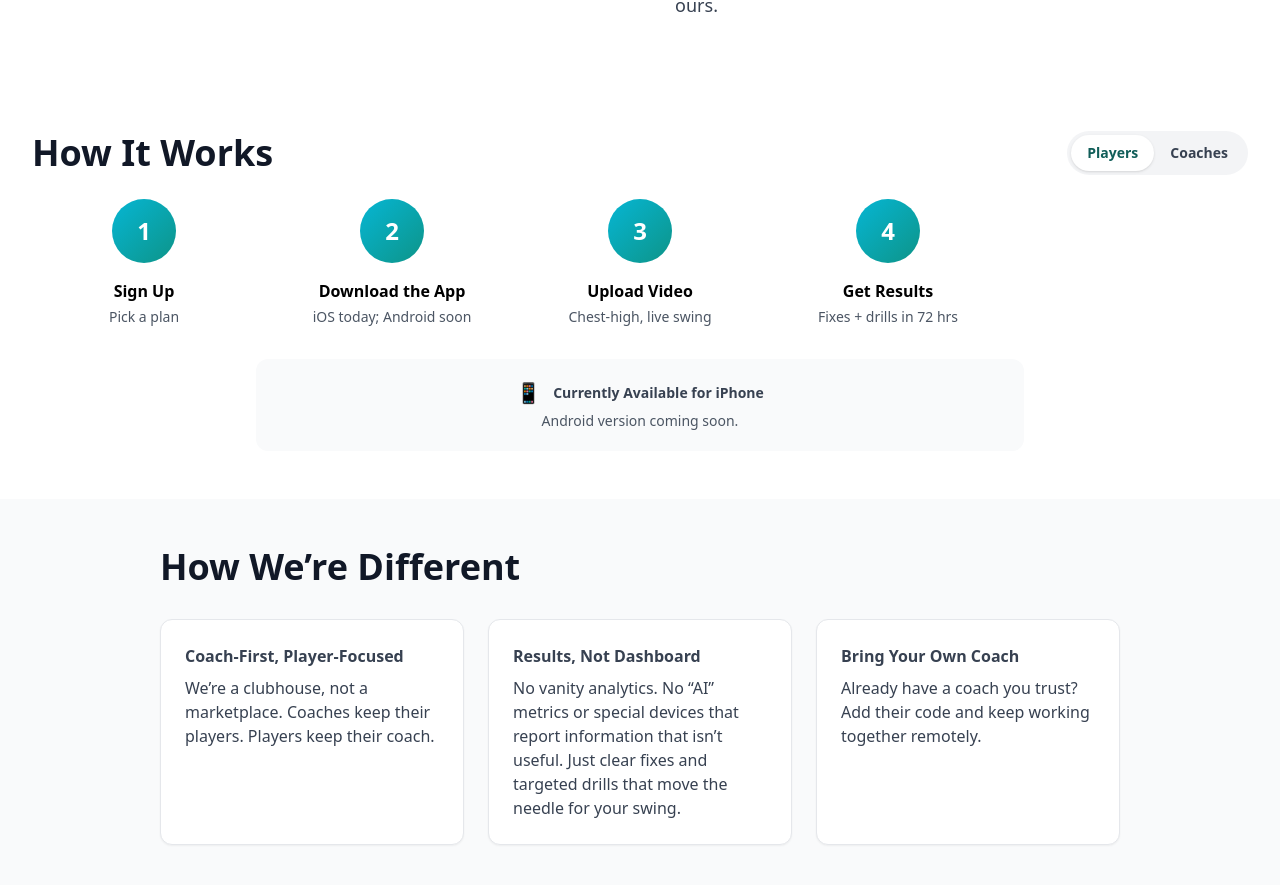
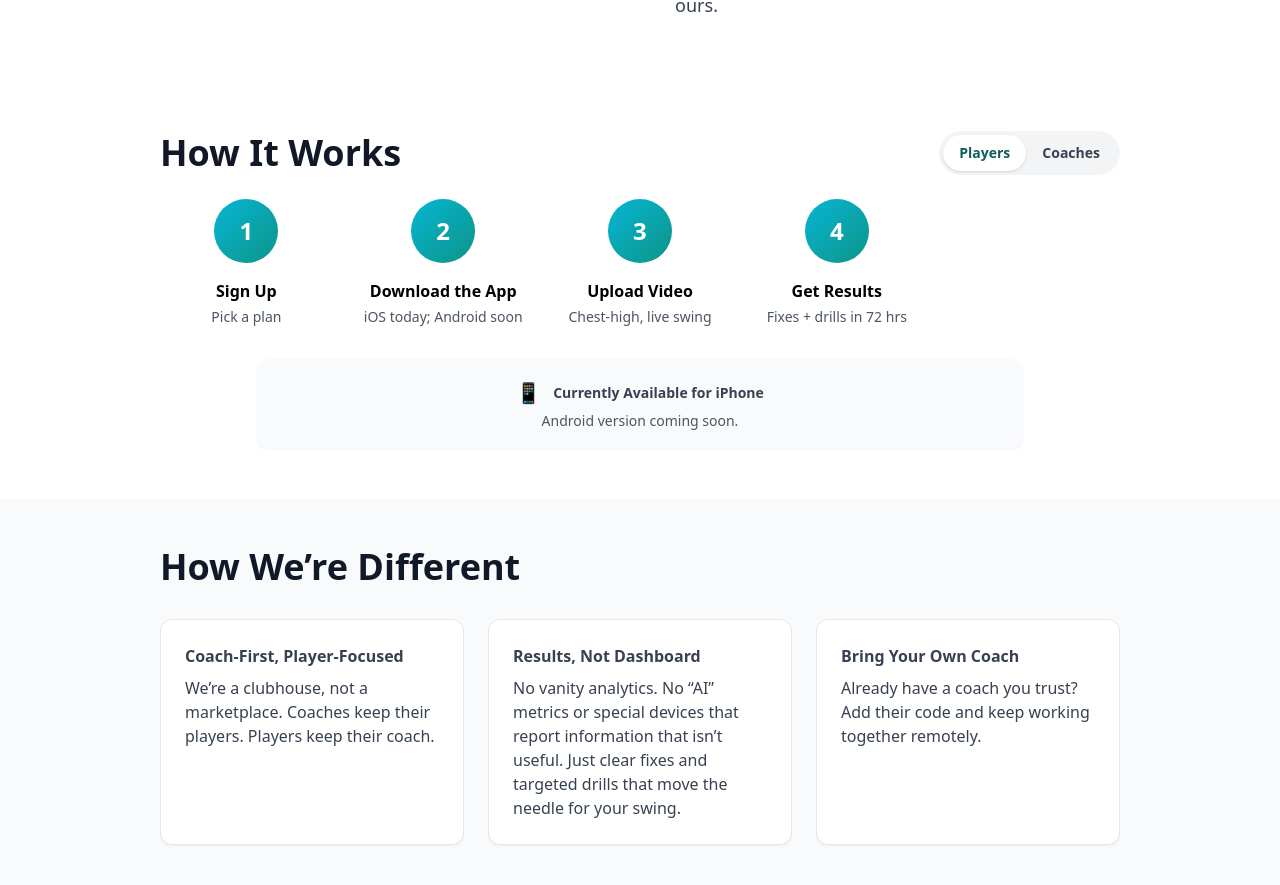
Before and after one commit to aa452110/batdigest-swing-platform, a React (Vite) app in the folder swing-analysis/: page / in a window 1280 px wide. Shown: the part 1017-1902 px from the top of the page. Built offline with nearby package versions, Linux system fonts and the light colour scheme; no server answers.

Commit message:
layout: align How It Works left margin/width to match Differentiators (max-w-5xl)

```diff
--- a/swing-analysis/src/components/LandingPageComponents/HowItWorksSection.tsx
+++ b/swing-analysis/src/components/LandingPageComponents/HowItWorksSection.tsx
@@ -39,7 +39,7 @@
 
   return (
     <section className="py-12 bg-white" id="how-it-works">
-      <div className="max-w-7xl mx-auto px-4 sm:px-6 lg:px-8">
+      <div className="max-w-5xl mx-auto px-4 sm:px-6 lg:px-8">
         <div className="flex flex-col md:flex-row md:items-center md:justify-between gap-3 mb-6">
           <h2 className="text-4xl font-bold text-gray-900">How It Works</h2>
           <div className="inline-flex items-center rounded-full bg-gray-100 p-1 self-start md:self-auto" role="tablist" aria-label="Audience toggle">
```
Also changed, not shown: 2 other files (tests, documents, lock files or other folders).
